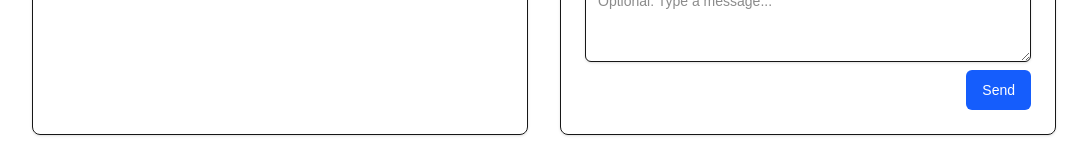
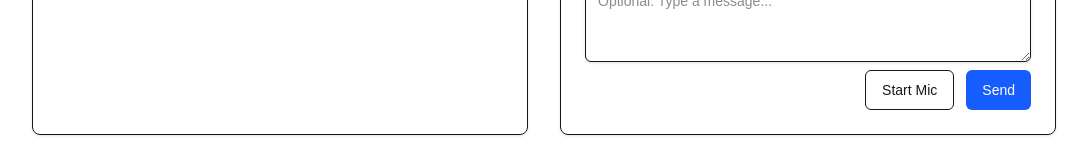
Before and after one commit to Shhreya-Anand/Berkeley25, a Next.js app in the folder frontend/: page / in a window 1280 px wide. Shown: the part 569-729 px from the top of the page, without its empty margins (96-1183 px from the left). Built offline with nearby package versions, Linux system fonts and the light colour scheme; no server answers.

Commit message:
latest updates

```diff
--- a/frontend/src/app/page.tsx
+++ b/frontend/src/app/page.tsx
@@ -303,7 +303,7 @@ export default function Home() {
     }
 
     const rec = new SpeechRecognition();
-    rec.continuous = true;
+    rec.continuous = false;
     rec.interimResults = true;
     rec.lang = "en-US";
     recognitionRef.current = rec;
@@ -342,6 +342,12 @@ export default function Home() {
           sendToClaude(finalText, currentMsgId!);
           lastUtteranceRef.current = finalText;
         }
+
+        // Stop recognition – onend handler will update `isListening`.
+        try {
+          rec.stop();
+        } catch (_) {}
+
         currentMsgId = null;
       }
     };
@@ -349,23 +355,22 @@ export default function Home() {
     rec.onerror = (err: any) => {
       console.error("Speech recog error", err);
       setIsListening(false);
+      if (err?.error === "not-allowed" || err?.name === "NotAllowedError") {
+        setError(
+          "Microphone access was blocked. Please click the padlock icon in your browser's address bar, allow microphone permissions for this site, then click 'Start Mic' again."
+        );
+      }
     };
 
     rec.onstart = () => setIsListening(true);
     rec.onend = () => {
+      // Recognition has fully stopped (either naturally after the utterance
+      // or via rec.stop/abort). Just update UI state; user must press the
+      // mic button again to start a new request.
       setIsListening(false);
-      // Auto-restart if assistant is not speaking
-      if (!isSpeaking) {
-        try {
-          rec.start();
-        } catch (_) {}
-      }
     };
 
-    // Start listening initially (after permission prompt)
-    try {
-      rec.start();
-    } catch (_) {}
+    // Do not auto-start listening; the user will press the mic button when ready.
 
     return () => {
       rec.abort();
@@ -378,12 +383,30 @@ export default function Home() {
     if (!rec) return;
     try {
       if (isSpeaking) {
-        if (rec) rec.abort();
-      } else if (!isListening) {
-        rec.start();
+        rec.abort();
       }
     } catch (_) {}
   }, [isSpeaking]);
+
+  const toggleListening = () => {
+    const rec: any = recognitionRef.current;
+    if (!rec) return;
+    try {
+      if (isListening) {
+        rec.abort();
+        setIsListening(false);
+      } else {
+        rec.start();
+        // onstart handler will update state, but set a fallback
+        setIsListening(true);
+      }
+    } catch (err) {
+      console.error("Speech recog start error", err);
+      setError(
+        "Unable to access microphone – please allow permissions and use a supported browser (e.g. Chrome on desktop)."
+      );
+    }
+  };
 
   return (
     <main className="container mx-auto max-w-5xl py-10 space-y-10 relative">
@@ -472,6 +495,13 @@ export default function Home() {
                 {isListening && (
                   <span className="text-sm text-gray-500 self-center mr-2">Listening…</span>
                 )}
+                <Button
+                  variant="outline"
+                  onClick={toggleListening}
+                  disabled={isSpeaking}
+                >
+                  {isListening ? "Stop Mic" : "Start Mic"}
+                </Button>
                 <Button onClick={askClaude} disabled={loadingClaude}>
                   {loadingClaude ? "Sending..." : "Send"}
                 </Button>
```
